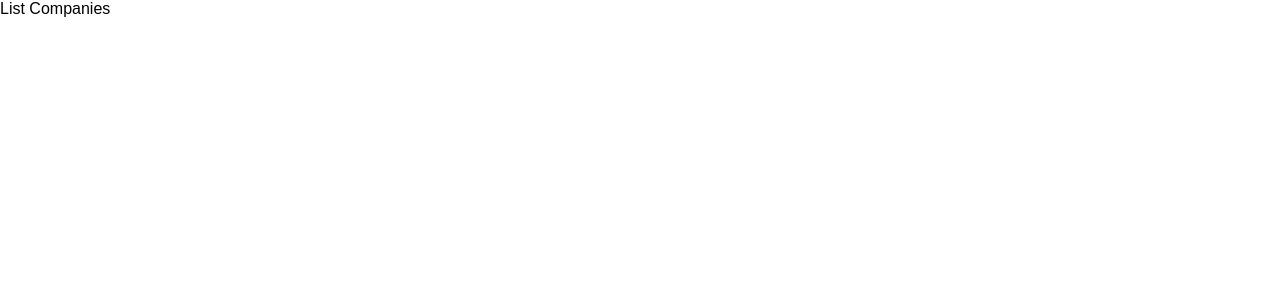
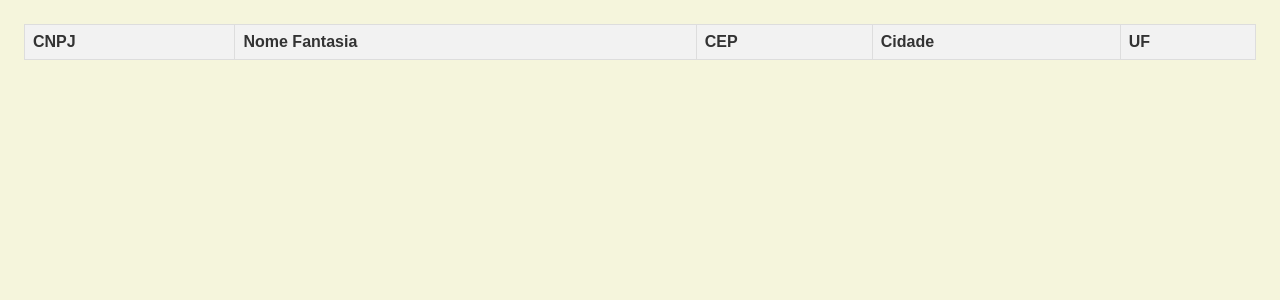
Before and after one commit to naldogomes/companies-registration, a React (Create React App) app: page /companies-list in a window 1280 px wide. Shown: the top 300 px of the page. Built offline with nearby package versions, Linux system fonts and the light colour scheme.

Commit message:
starting datatable component

```diff
--- a/package.json
+++ b/package.json
@@ -14,6 +14,7 @@
     "react": "^18.2.0",
     "react-dom": "^18.2.0",
     "react-hook-form": "^7.43.9",
+    "react-icons": "^4.8.0",
     "react-input-mask": "^2.0.4",
     "react-router-dom": "^6.11.0",
     "react-scripts": "5.0.1",
--- /dev/null
+++ b/src/components/DataTable/index.tsx
@@ -0,0 +1,40 @@
+import { Table, TableHeader, TableRow } from "./styles";
+import { BsTrash, BsPencil } from "react-icons/bs";
+
+type DataTableProps = {
+  headers: string[];
+  data: any;
+};
+
+const handleDelete = (index: any) => {
+  console.log(index);
+};
+
+const handleEdit = (index: any) => {
+  console.log(index);
+};
+
+const DataTable = ({ headers, data }: DataTableProps) => {
+  return (
+    <Table>
+      <thead>
+        <tr>
+          {headers.map((header) => (
+            <TableHeader key={header}>{header}</TableHeader>
+          ))}
+        </tr>
+      </thead>
+      <tbody>
+        {data.map((row: any, index: number) => (
+          <tr key={index}>
+            {Object.values(row).map((value: any, index: number) => (
+              <TableRow key={index}>{value}</TableRow>
+            ))}
+          </tr>
+        ))}
+      </tbody>
+    </Table>
+  );
+};
+
+export default DataTable;
--- /dev/null
+++ b/src/components/DataTable/styles.ts
@@ -0,0 +1,22 @@
+import styled from "styled-components";
+
+export const Table = styled.table`
+  border-collapse: collapse;
+  width: 100%;
+  margin: 0 auto;
+`;
+
+export const TableHeader = styled.th`
+  background-color: #f2f2f2;
+  color: #333;
+  border: 1px solid #ddd;
+  padding: 8px;
+  text-align: left;
+`;
+
+export const TableRow = styled.td`
+  border: 1px solid #ddd;
+  padding: 8px;
+  text-align: left;
+  background-color: #fff;
+`;
--- a/src/pages/CreateCompany/index.tsx
+++ b/src/pages/CreateCompany/index.tsx
@@ -17,14 +17,14 @@ import {
 } from "./styles";
 import { checkAge, validateCEP, validateCNPJ } from "../../utils/validators";
 import { SelectOptions } from "../../components/SelectOptions";
-import { Addrress, Supplier } from "../CreateSupplier";
+import { Address, Supplier } from "../CreateSupplier";
 
 export type Company = {
   id: number;
   cnpj: string;
   fantasyName: string;
   cep: string;
-  addrress?: Addrress;
+  address?: Address;
   suppliers: Array<Supplier>;
 };
 
@@ -48,7 +48,7 @@ const CreateCompany: FC = () => {
   });
 
   const [suppliers, setSuppliers] = useState<Supplier[]>([]);
-  const [address, setAddress] = useState<Addrress | null>(null);
+  const [address, setAddress] = useState<Address | null>(null);
 
   const [companies, setCompanies] = useLocalStorage<Company[]>("companies", []);
 
@@ -64,7 +64,7 @@ const CreateCompany: FC = () => {
     console.log("companies", companies);
   }, [companies]);
 
-  const handleCompanyCreation = (obj: Company, address: Addrress) => {
+  const handleCompanyCreation = (obj: Company, address: Address) => {
     const id = companies.length + 1;
     let selectedSuppliers: Supplier[] = [];
     let notAllowedSuppliers: Supplier[] = [];
@@ -94,7 +94,7 @@ const CreateCompany: FC = () => {
     if (!companyAddress) companyAddress = await verifyCEP(getValues().cep);
     const { company: newCompany, notAllowedSuppliers } = handleCompanyCreation(
       getValues(),
-      companyAddress || ({} as Addrress)
+      companyAddress || ({} as Address)
     );
     if (!notAllowedSuppliers.length)
       setCompanies((prevValue) => [...prevValue, newCompany]);
--- a/src/pages/CreateSupplier/index.tsx
+++ b/src/pages/CreateSupplier/index.tsx
@@ -15,7 +15,7 @@ import {
 } from "./styles";
 import { validateCEP, validateCNPJ, validateCPF } from "../../utils/validators";
 
-export type Addrress = {
+export type Address = {
   bairro: string;
   cep: string;
   complemento: string;
@@ -36,7 +36,7 @@ export type Supplier = {
   fantasyName?: string;
   name?: string;
   cep: string;
-  addrress?: Addrress;
+  address?: Address;
   email: string;
   rg?: string;
   birthDate?: string;
@@ -77,7 +77,7 @@ const CreateSupplier: FC = () => {
   });
 
   const [isCNPJ, setIsCNPJ] = useState(true);
-  const [address, setAddress] = useState<Addrress | null>(null);
+  const [address, setAddress] = useState<Address | null>(null);
 
   const [suppliers, setSuppliers] = useLocalStorage<Supplier[]>(
     "suppliers",
@@ -92,7 +92,7 @@ const CreateSupplier: FC = () => {
     console.log("suppliers", suppliers);
   }, [suppliers]);
 
-  const handleSupplierType = (obj: Supplier, address: Addrress) => {
+  const handleSupplierType = (obj: Supplier, address: Address) => {
     const id = suppliers.length + 1;
     const supplier = { ...obj, id, address, isCNPJ };
     if (isCNPJ) {
@@ -120,7 +120,7 @@ const CreateSupplier: FC = () => {
     if (!supplierAddress) supplierAddress = await verifyCEP(getValues().cep);
     const newSupplier = handleSupplierType(
       getValues(),
-      supplierAddress || ({} as Addrress)
+      supplierAddress || ({} as Address)
     );
     setSuppliers((prevValue) => [...prevValue, newSupplier]);
   };
--- a/src/pages/ListCompanies/index.tsx
+++ b/src/pages/ListCompanies/index.tsx
@@ -1,10 +1,40 @@
-import { FC } from "react";
+import { useEffect, useState } from "react";
+import DataTable from "../../components/DataTable";
+import { Company } from "../CreateCompany";
+import { Container } from "./styles";
 
-const ListCompanies: FC = () => {
+export type CompanyTableData = {
+  CNPJ: string;
+  fantasyName: string;
+  cep: string;
+  uf: string;
+  city: string;
+};
+
+const ListCompanies = () => {
+  const [data, setData] = useState<CompanyTableData[]>([]);
+
+  const headers = ["CNPJ", "Nome Fantasia", "CEP", "Cidade", "UF"];
+
+  useEffect(() => {
+    const companies = JSON.parse(localStorage.getItem("companies") || "[]");
+    let tableData: CompanyTableData[] = [];
+    companies.forEach((item: Company) => {
+      tableData.push({
+        CNPJ: item.cnpj,
+        fantasyName: item.fantasyName,
+        cep: item.cep,
+        uf: item.address?.uf || "",
+        city: item.address?.localidade || "",
+      });
+    });
+    setData(tableData);
+  }, []);
+
   return (
-    <div>
-      <p>List Companies</p>
-    </div>
+    <Container>
+      <DataTable headers={headers} data={data} />
+    </Container>
   );
 };
 
--- a/src/pages/ListCompanies/styles.ts
+++ b/src/pages/ListCompanies/styles.ts
@@ -1,3 +1,10 @@
 import styled from "styled-components";
 
-export const Container = styled.div``;
+export const Container = styled.div`
+  /* justify-content: center; */
+  /* align-items: center; */
+  background-color: #f5f5dc;
+  min-height: 100vh;
+  width: 100%;
+  padding: 24px;
+`;
```
Also changed, not shown: 1 other file (tests, documents, lock files or other folders).
